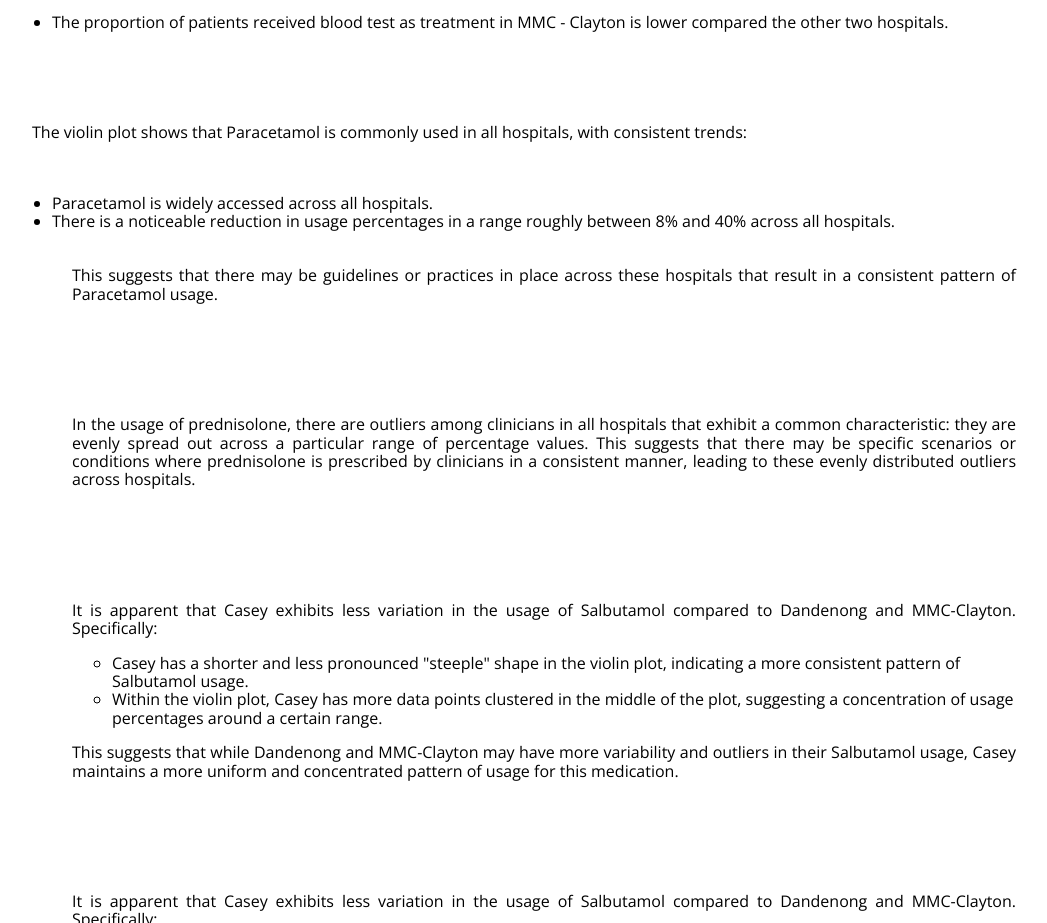
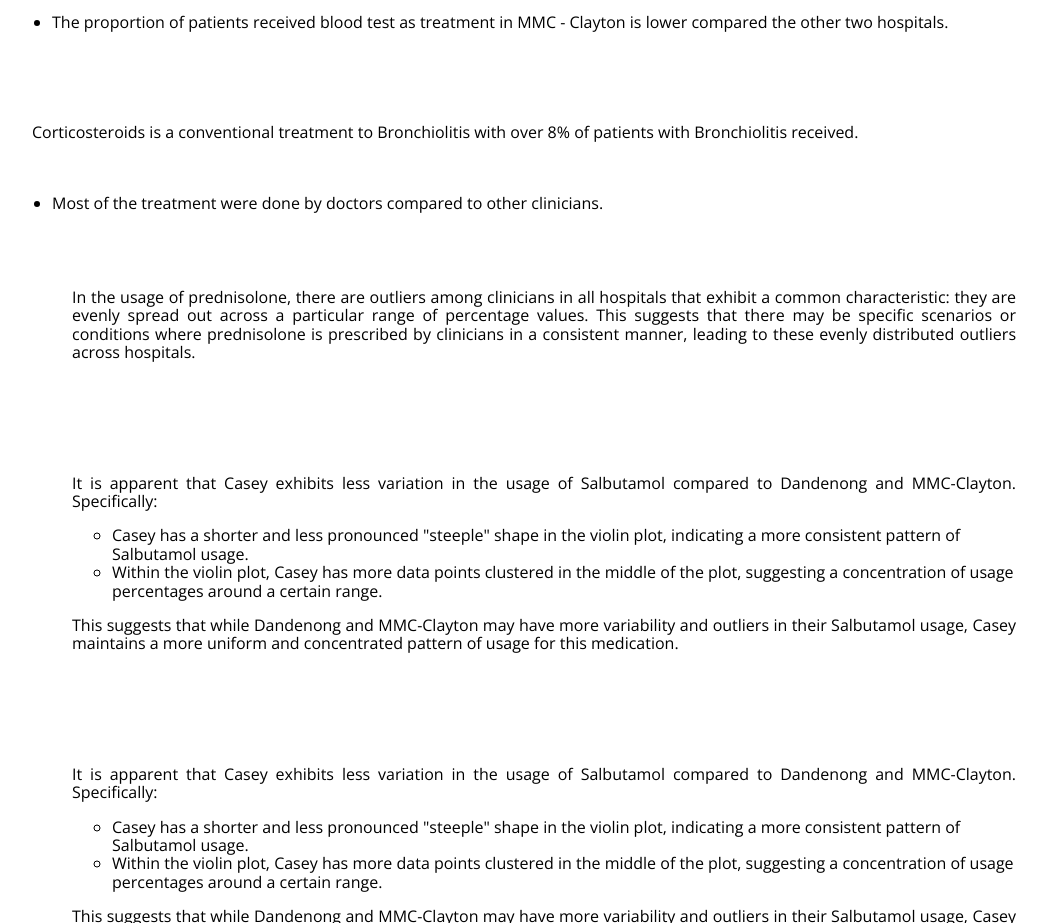
Before and after one commit to simingwu001215/Bronchiolitis.github.io, a plain HTML site: page html_page/index.html in a window 1280 px wide. Shown: the part 800-1723 px from the top of the page, without its empty margins (116-1163 px from the left). Drawn offline with nearby package versions, Linux system fonts and the light colour scheme; a script that the page names is missing.

Commit message:
Update index.html

```diff
--- a/html_page/index.html
+++ b/html_page/index.html
@@ -100,9 +100,7 @@
         </p>
     </div>
         <ul>
-
-            <li style="text-align: left;">In Dandenong Hospital, only a small proportion of access of adrenaline were done by different clinicians.</li>
-
+           <li style="text-align: left;">In Dandenong Hospital, only a small proportion of access of adrenaline were done by different clinicians.</li>
         </ul>
           <div class="pure-g">
             <div class="pure-u-1-2">
@@ -153,19 +151,14 @@
         <div class="container">
            <div id="vis14" class="vis-container"></div>
         <p>
-           The violin plot shows that Paracetamol is commonly used in all hospitals, with consistent trends:
+           Corticosteroids is a conventional treatment to Bronchiolitis with over 8% of patients with Bronchiolitis received.
         </p>
     </div>
 
           <ul>
-            <li style="text-align: left;class="container"">Paracetamol is widely accessed across all hospitals.
+            <li style="text-align: left;class="container"">Most of the treatment were done by doctors compared to other clinicians.
 </li>
-            <li style="text-align: left;class="container"">There is a noticeable reduction in usage percentages in a range roughly between 8% and 40% across all hospitals.</li>
-        <div class="container">
-        <p>
-            This suggests that there may be guidelines or practices in place across these hospitals that result in a consistent pattern of Paracetamol usage.
-        </p>
-    </div>
+
 
 
               <div class="pure-g">
```
